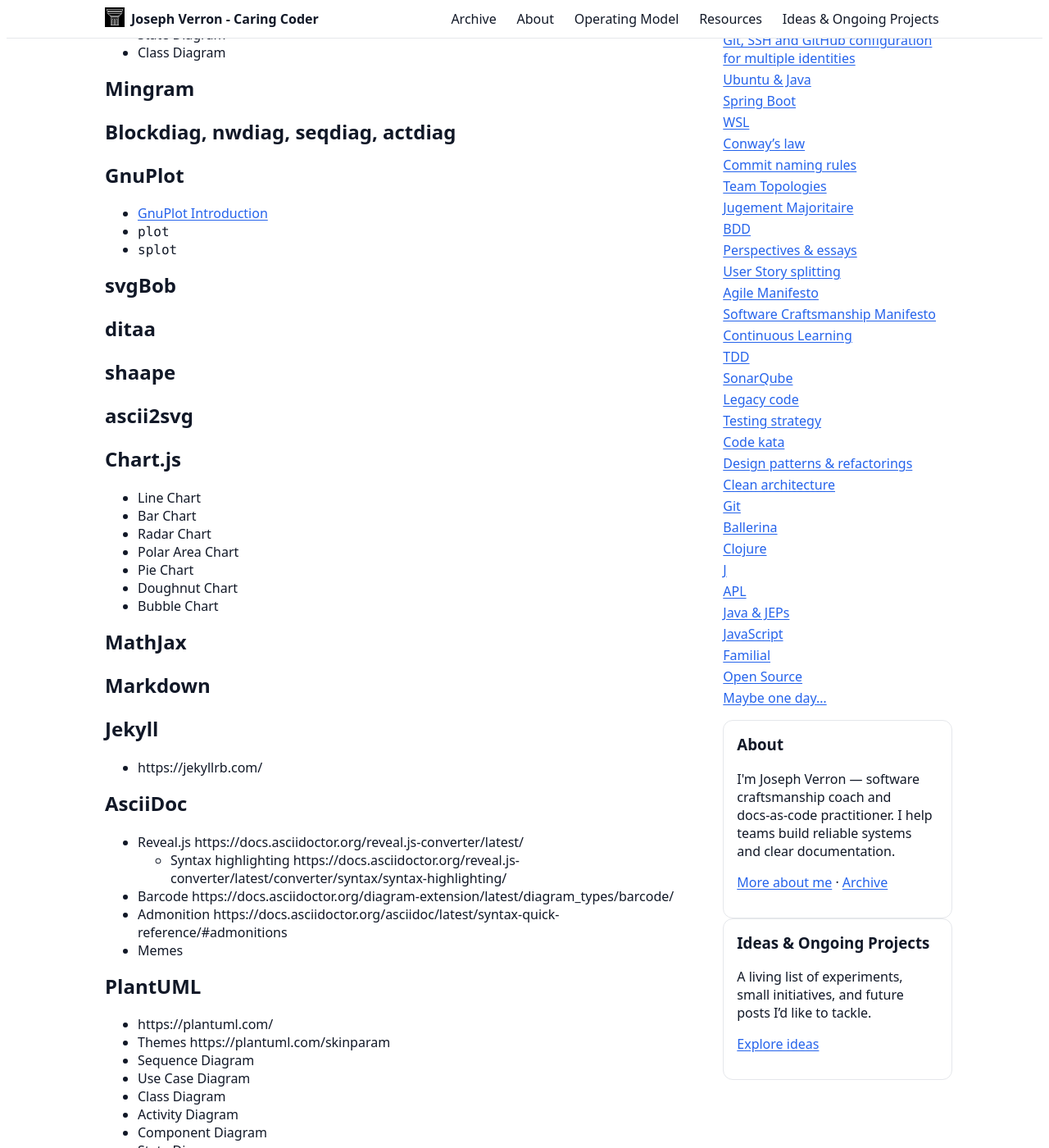
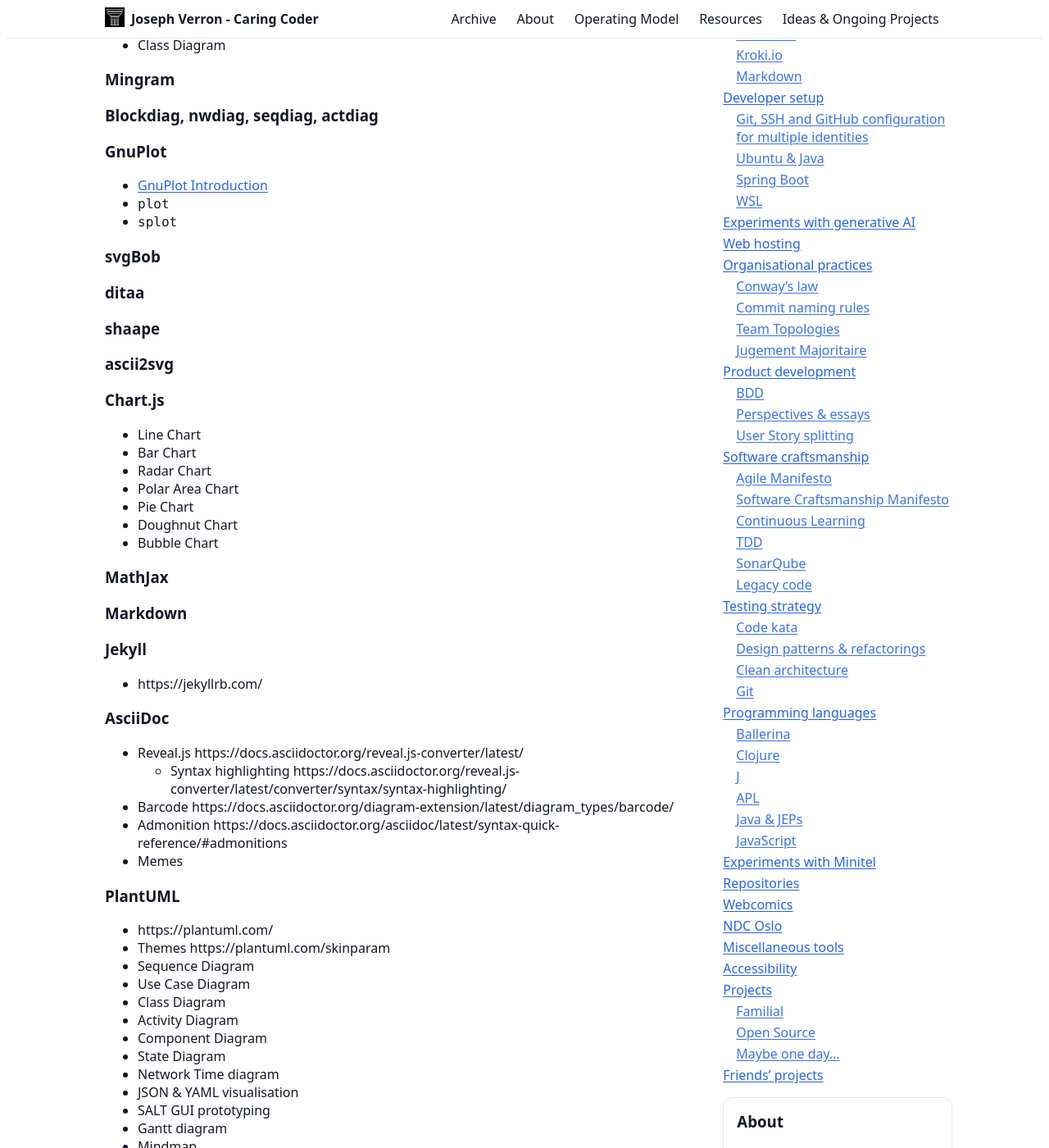
Before and after one commit to verronpro/blog, a Jekyll site: the page built from resources.md, in a window 1280 px wide and 1400 px high, scrolled down 551 px. Shown: the whole window at 82% size. Built offline with Jekyll 4.4.1, drawn with Linux system fonts in a browser that asks for light colours; some of the changed text lies outside the part shown.

Commit message:
docs(site): update markdown files with minor text and formatting improvements
- Standardized heading levels across about.md, ideas.md, operating-model.md, and resources.md
- Fixed apostrophe encoding inconsistencies (e.g., I’m → I'm)
- Improved punctuation and spacing in lists and paragraphs
- Updated bullet point formatting for better readability
- Corrected minor grammatical issues and sentence structures
- Ensured consistent use of em dashes and spacing around punctuation
- Refined descriptions and terminology for clarity
- Adjusted table of contents markers and metadata fields where needed

```diff
--- a/resources.md
+++ b/resources.md
@@ -7,14 +7,14 @@
 
 This page is an organized catalog of tools, references, and inspirations I use. For an overview of how these fit together, see the Operating Model page: [/operating-model.html](/operating-model.html).
 
-# Diagrams as code and other print‑oriented DSLs
+## Diagrams as code and other print‑oriented DSLs
 
-## Dot language, Graphviz and layout engines
+### Dot language, Graphviz and layout engines
 - https://www.graphviz.org/docs/layouts/
 - https://gitlab.com/graphviz/graphviz
 - https://graphviz.org/
 
-## Mermaid
+### Mermaid
 - https://github.com/mermaid-js/mermaid-cli
 - Flowchart
 - Sequence Diagram
@@ -25,24 +25,24 @@
 - State Diagram
 - Class Diagram
 
-## Mingram
+### Mingram
 
-## Blockdiag, nwdiag, seqdiag, actdiag
+### Blockdiag, nwdiag, seqdiag, actdiag
 
-## GnuPlot
+### GnuPlot
 - [GnuPlot Introduction](https://www.phys.uconn.edu/~rozman/Courses/P2200_16F/downloads/gnuplot-introduction-2016-10-25.pdf#:~:text=The%20de%EF%AC%81nitions%20of%20functions%20in%20gnuplot%20are%20straight,We%20can%20also%20abbreviate%20commands%20%28%E2%80%99w%E2%80%99for%20with%2C%20etc.%29.)
 - `plot`
 - `splot`
 
-## svgBob
+### svgBob
 
-## ditaa
+### ditaa
 
-## shaape
+### shaape
 
-## ascii2svg
+### ascii2svg
 
-## Chart.js
+### Chart.js
 - Line Chart
 - Bar Chart
 - Radar Chart
@@ -51,21 +51,21 @@
 - Doughnut Chart
 - Bubble Chart
 
-## MathJax
+### MathJax
 
-## Markdown
+### Markdown
 
-## Jekyll
+### Jekyll
 - https://jekyllrb.com/
 
-## AsciiDoc
+### AsciiDoc
 - Reveal.js https://docs.asciidoctor.org/reveal.js-converter/latest/
   - Syntax highlighting https://docs.asciidoctor.org/reveal.js-converter/latest/converter/syntax/syntax-highlighting/
 - Barcode https://docs.asciidoctor.org/diagram-extension/latest/diagram_types/barcode/
 - Admonition https://docs.asciidoctor.org/asciidoc/latest/syntax-quick-reference/#admonitions
 - Memes
 
-## PlantUML
+### PlantUML
 - https://plantuml.com/
 - Themes https://plantuml.com/skinparam
 - Sequence Diagram
@@ -82,87 +82,87 @@
 - Work Breakdown Structure
 - Entity Relationship diagram
 
-## Kroki.io
+### Kroki.io
 
-## Markdown
+### Markdown
 
-# Developer setup
+## Developer setup
 
-## Git, SSH and GitHub configuration for multiple identities
+### Git, SSH and GitHub configuration for multiple identities
 - https://thucnc.medium.com/how-to-specify-different-ssh-keys-for-git-push-for-a-given-domain-bef56639dc02
 - https://stackoverflow.com/questions/21615431/git-pushes-with-wrong-user-from-terminal
 - https://www.howtogeek.com/devops/how-to-fix-git-using-the-wrong-ssh-key-account/
 - https://stackoverflow.com/questions/60786635/git-uses-the-wrong-identity-ssh-config-file-not-read
 
-## Ubuntu & Java
+### Ubuntu & Java
 - https://attacomsian.com/blog/change-default-java-version-ubuntu
 
-## Spring Boot
+### Spring Boot
 - https://www.baeldung.com/spring-boot-h2-database
 
-## WSL
+### WSL
 - https://github.com/microsoft/WSL
 - https://www.bing.com/search?pglt=169&q=ubuntu+wsl+update+time&cvid=6469b67d51b14f8a98e8a7b350459ed2&aqs=edge.0.0l9j69i11004.14262j0j1&FORM=ANNAB1&PC=U531
 
-# Experiments with generative AI
+## Experiments with generative AI
 - https://chat.openai.com/
 - https://platform.openai.com/
 
-# Web hosting
+## Web hosting
 - gandi.net
 
-# Organisational practices
+## Organisational practices
 
-## Conway's law
+### Conway's law
 
-## Commit naming rules
+### Commit naming rules
 - Conventional Commits https://www.conventionalcommits.org/en/v1.0.0/
 - https://developerexperience.io/articles/commit-naming-rules
 - https://github.com/naming-convention/naming-convention-guides/blob/master/git/tag-naming.md
 
-## Team Topologies
+### Team Topologies
 - https://teamtopologies.com/
 - https://teamtopologies.com/workbook
 - https://teamtopologies.com/infographic/team-topologies-in-a-nutshell-infographic
 - https://github.com/TeamTopologies/Team-Shape-Templates
 
-## Jugement Majoritaire
+### Jugement Majoritaire
 - https://app.mieuxvoter.fr/
 
-# Product development
+## Product development
 
-## BDD
+### BDD
 - https://cucumber.io/docs/bdd/
 
-## Perspectives & essays
+### Perspectives & essays
 - https://blog.frankel.ch/it-depends/
 
-## User Story splitting
+### User Story splitting
 - https://www.linkedin.com/advice/3/what-best-tools-techniques-splitting
 - https://techbeacon.com/app-dev-testing/practical-guide-user-story-splitting-agile-teams
 - https://ancaonuta.medium.com/how-to-split-user-stories-b55f20ea0a4e
 
-# Software craftsmanship
+## Software craftsmanship
 
-## Agile Manifesto
+### Agile Manifesto
 - https://agilemanifesto.org/principles.html
 
-## Software Craftsmanship Manifesto
+### Software Craftsmanship Manifesto
 
-## Continuous Learning
+### Continuous Learning
 
-## TDD
+### TDD
 - https://osherove.com/tdd-kata-1
 - https://www.amazon.com/Test-Driven-Development-Kent-Beck-ebook/dp/B095SQ9WP4?ref_=ast_author_dp
 
-## SonarQube
+### SonarQube
 
-## Legacy code
+### Legacy code
 - https://www.perforce.com/blog/qac/8-tips-working-legacy-code
 
 ## Testing strategy
 
-## Code kata
+### Code kata
 - https://osherove.com/tdd-kata-1
 - https://kata-log.rocks/string-calculator-kata
 - https://github.com/topics/string-calculator-kata
@@ -177,40 +177,40 @@
 - https://www.dyalog.com/blog/2015/01/the-diamond-kata/
 - https://github.com/emilybache/trivia
 
-## Design patterns & refactorings
+### Design patterns & refactorings
 - https://refactoring.guru/design-patterns
 - https://www.digitalocean.com/community/tutorials/gangs-of-four-gof-design-patterns
 - https://www.gofpatterns.com/
 - http://w3sdesign.com/GoF_Design_Patterns_Reference0100.pdf
 - https://www.martinfowler.com/books/r2p.html
 
-## Clean architecture
+### Clean architecture
 - https://betterprogramming.pub/the-clean-architecture-beginners-guide-e4b7058c1165
 - https://blog.cleancoder.com/uncle-bob/2012/08/13/the-clean-architecture.html
 
-## Git
+### Git
 - https://dangitgit.com/
 
-# Programming languages
+## Programming languages
 
-## Ballerina
+### Ballerina
 - https://ballerina.io/
 
-## Clojure
+### Clojure
 
-## J
+### J
 
-## APL
+### APL
 - https://www.dyalog.com/blog/2015/01/the-diamond-kata/
 
-## Java & JEPs
+### Java & JEPs
 
-## JavaScript
+### JavaScript
 - node.js and https://github.com/nvm-sh/nvm
 
-# Experiments with Minitel
+## Experiments with Minitel
 
-# Repositories
+## Repositories
 - https://github.com/verronpro/blog
 - https://github.com/verronpro/welcome
 - https://github.com/verronpro/docx-stamper
@@ -240,41 +240,41 @@
 - https://github.com/josephverron/codeology
 - https://github.com/josephverron/code_swarm
 
-# Webcomics
+## Webcomics
 - Geek and Poke https://geek-and-poke.com/
 - Glasbergen https://www.glasbergen.com/
 - CommitStrip
 - XKCD
 
-# NDC Oslo
+## NDC Oslo
 - https://nelly-sattari.atlassian.net/wiki/spaces/4Cs/pages/21299251/Be+a+Compass
 - https://www.youtube.com/@NDC/videos
 
-# Miscellaneous tools
+## Miscellaneous tools
 - QRCode https://qr.io/
 
-# Accessibility
+## Accessibility
 - https://github.com/ksylor/images-for-everyone
 - https://github.com/pa11y/pa11y-ci
 - https://open-indy.github.io/Koa11y/
 
-# Projects
+## Projects
 
-## Familial
+### Familial
 - Le cloud familial — https://cloud.verron.pro/
 - L'espace de Pascal — https://pascal.verron.pro/
 - Les recettes d'Yvette — https://yvette.verron.pro/
 
-## Open Source
+### Open Source
 - office-stamper — https://github.com/verron.pro/office-stamper/
 - Update: use Documentero as base for my own word processing SaaS
 
-## Maybe one day…
+### Maybe one day…
 - Archivage collégial de photo — http://vieilles.photos
 - Prototypage de recette et formules — http://creation.best
 - Le coin des fantasmes — http://fantas.me
 - Best emails — http://isda.best
 
-# Friends’ projects
+## Friends’ projects
 - Isabelle Muñoz, Ennoblisseur textile à l'habit en roses — https://habit-en-roses.fr/
 - Hugues Malbreil, Sculpteur — https://malbreil.fr/
```
Also changed, not shown: about.md (+3 -3 lines), ideas.md (+12 -12 lines), operating-model.md (+9 -9 lines).
